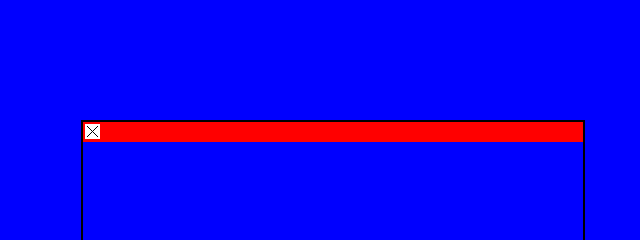
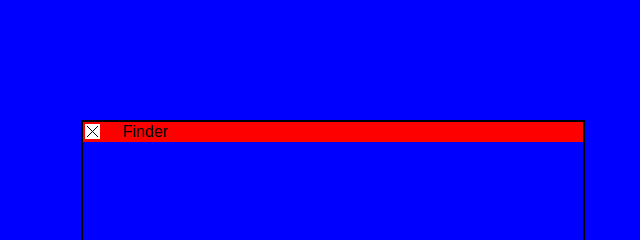
Before and after one commit to aledelloste/WWE, a plain HTML site: page index.html in a window 1280 px wide. Both pictures are taken after a click on the button "CLICK!". Shown: the top 240 px of the page, 239-879 px from the left. Drawn offline with Linux system fonts and the light colour scheme.

Commit message:
Implemented window's title

```diff
--- a/main.js
+++ b/main.js
@@ -1,6 +1,6 @@
 class Window{
     //Constructor builds an empty window and returns the main div
-    constructor(id, width = "500px", height = "200px", top = "10%", left = "10%"){
+    constructor(id, width = "500px", height = "200px", top = "10%", left = "10%", title = ""){
         this.element = document.createElement("div");
         this.id = id;
         this.element.id = id;
@@ -9,6 +9,7 @@
         this.element.style.left = left;
         this.element.style.width = width;
         this.element.style.height = height;
+        this.title = title;
 
         this.element.appendChild(this.createTopBar());
 
@@ -30,6 +31,11 @@
         img.className = "barIcon";
         img.style.left = "2px";
         bar.appendChild(img);
+
+        var title = document.createElement("text");
+        title.textContent = this.title;
+        title.className = "windowTitle"
+        bar.appendChild(title);
 
         return bar;
     }
@@ -72,6 +78,6 @@
 }
 
 function createWindow(id){
-    win = new Window(id, "500px", "200px", "15%", "25%");
+    win = new Window(id, "500px", "200px", "15%", "25%", "Finder");
     document.body.appendChild(win);
 }
--- a/style.css
+++ b/style.css
@@ -20,6 +20,11 @@
     top: 2px;
     cursor: default;
 }
+.windowTitle{
+    position: relative;
+    left: 5%;
+    font-family: sans-serif;
+}
 /* #finder{
     background-color: #888;
     top: 10%;
```
